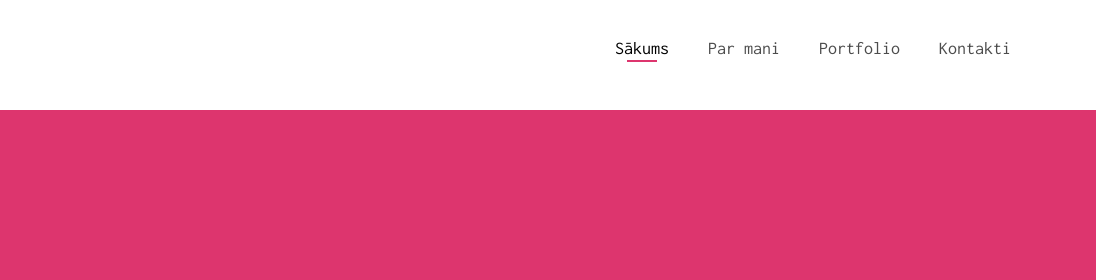
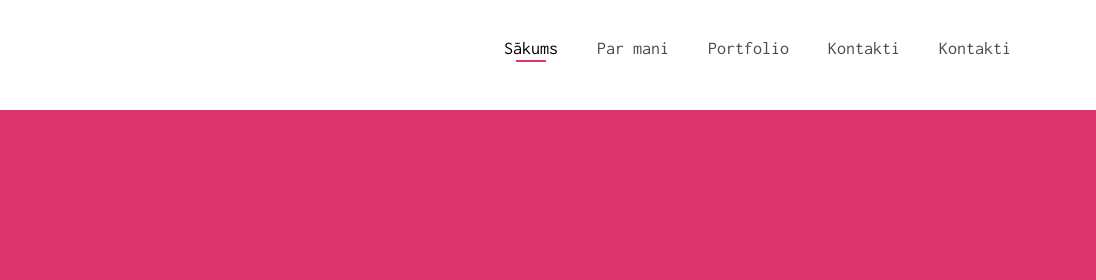
Before and after one commit to randomCodeGithub/site, a plain HTML site: page index.html in a window 1280 px wide. Shown: the top 280 px of the page, 184-1280 px from the left. Drawn offline with Linux system fonts and the light colour scheme; files whose address does not match are found by name.

Commit message:
second commit

```diff
--- a/index.html
+++ b/index.html
@@ -55,6 +55,7 @@
 							<li class="active"><a href="index.html">Sākums</a></li>
 							<li><a href="about.html">Par mani</a></li>
 							<li><a href="portfolio.html">Portfolio</a></li>
+							<li><a href="contact.html">Kontakti</a></li>
 							<li><a href="contact.html">Kontakti</a></li>
 						</ul>
 					</div>
```
